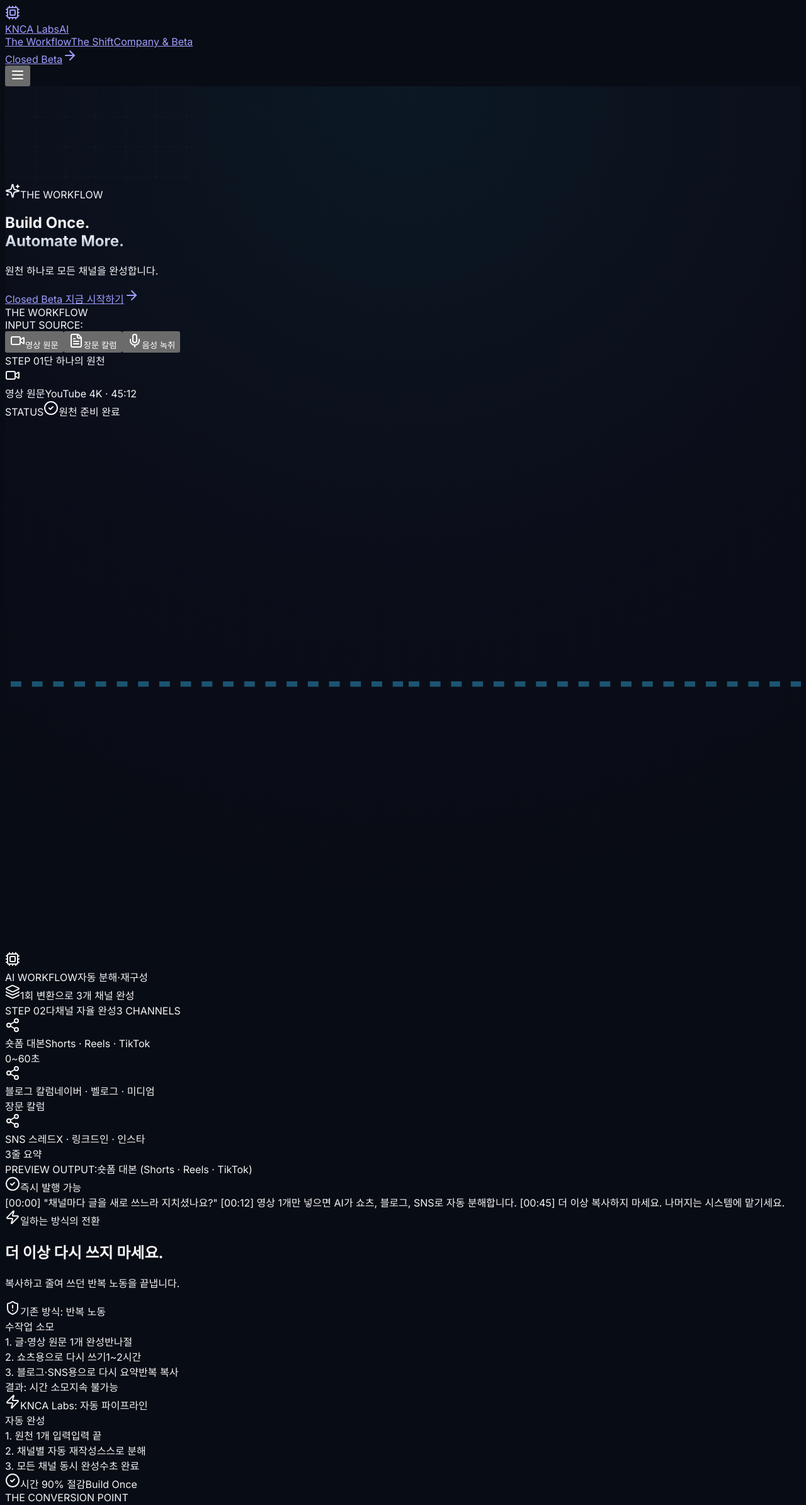
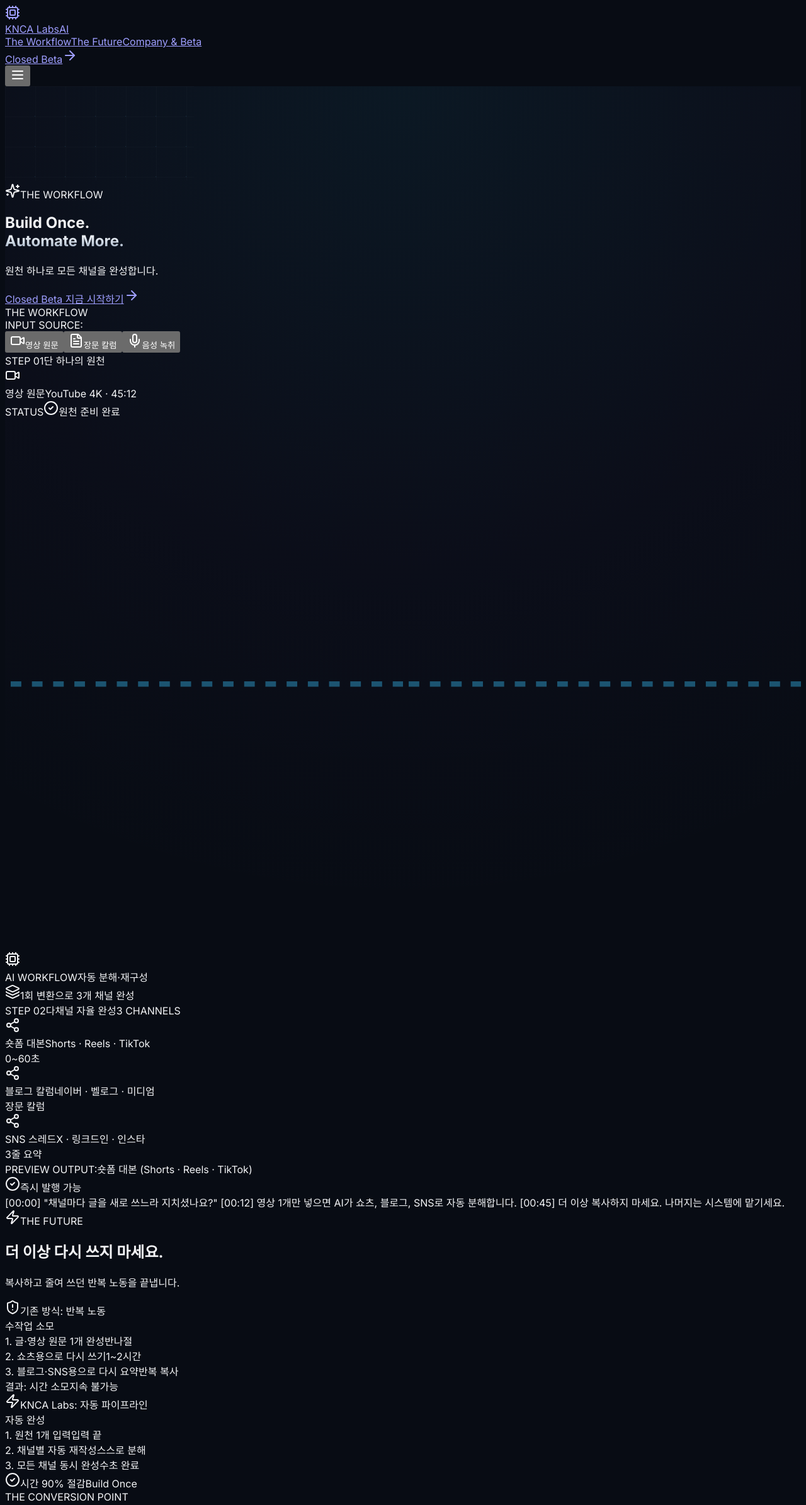
Before and after one commit to kncalabs/kncalabs, a Next.js app: page / in a window 1280 px wide. Shown: the top 2390 px of the page at 63% size. Built offline with nearby package versions, Linux system fonts and the light colour scheme; a web font is replaced by a local one.

Commit message:
feat(branding): label comparison section as THE FUTURE

```diff
--- a/src/components/Navbar.tsx
+++ b/src/components/Navbar.tsx
@@ -83,7 +83,7 @@
                   : "text-slate-300 hover:text-white"
               }`}
             >
-              The Shift
+              The Future
             </Link>
             <Link
               href="#trust-and-access"
--- a/src/components/TheShift.tsx
+++ b/src/components/TheShift.tsx
@@ -18,7 +18,7 @@
         <div className="text-center max-w-4xl mx-auto space-y-6">
           <div className="inline-flex items-center gap-2 px-4 py-1.5 rounded-full bg-slate-900/90 border border-sky-500/40 text-xs font-semibold tracking-wider text-sky-300">
             <Zap className="w-4 h-4 text-sky-400" />
-            <span>일하는 방식의 전환</span>
+            <span className="font-mono uppercase">THE FUTURE</span>
           </div>
 
           <h2 className="text-4xl sm:text-6xl font-black text-white tracking-tight leading-[1.08]">
```
